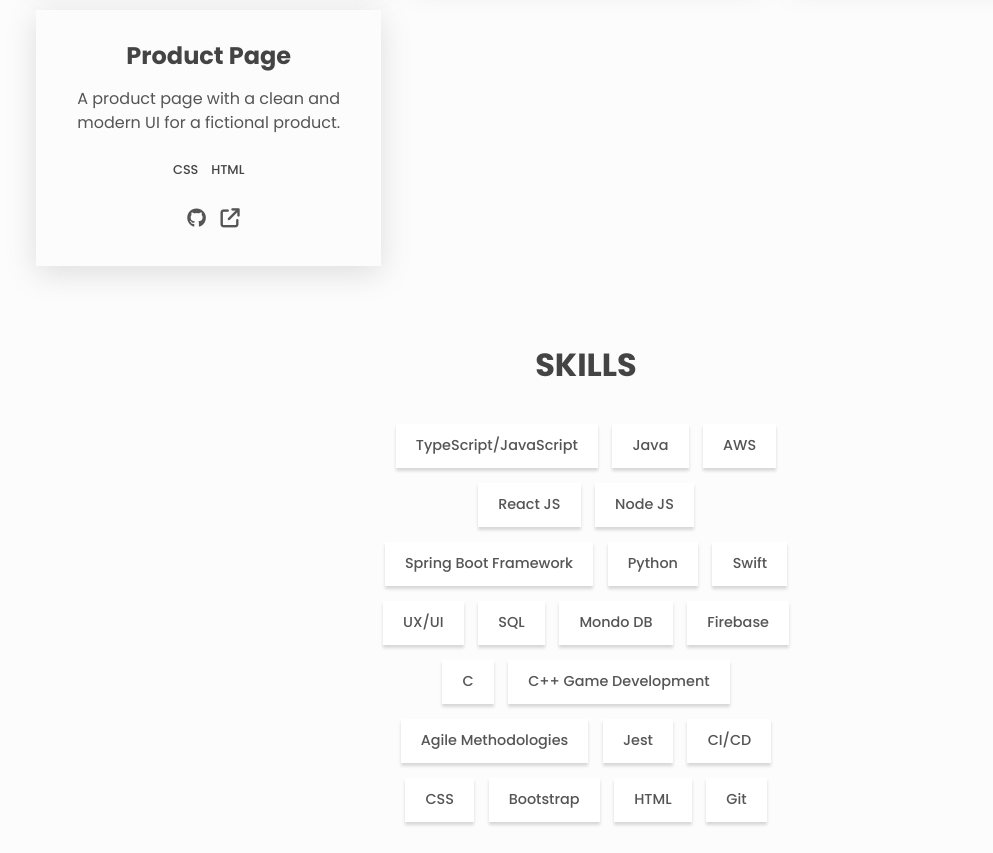
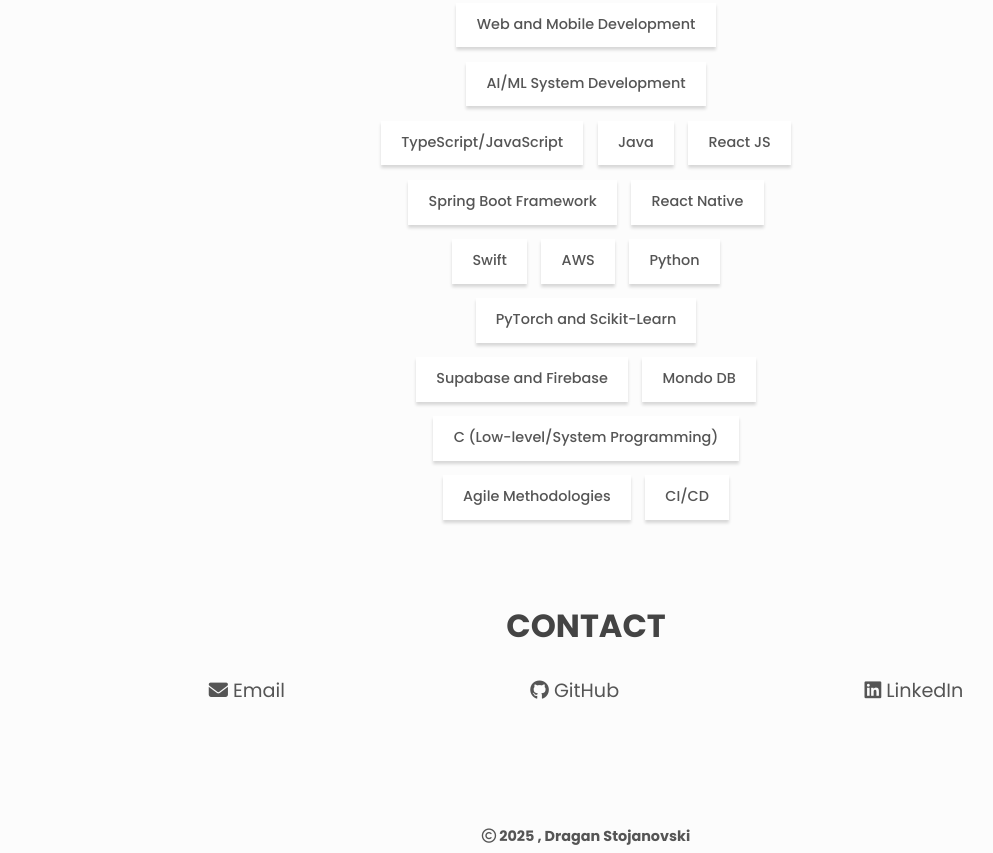
Before and after one commit to Dragan14/Dragan14.github.io, a website: page index.html in a window 1280 px wide. Shown: the part 1170-2023 px from the top of the page, without its empty margins (54-1047 px from the left). Drawn offline with Linux system fonts and the light colour scheme.

Commit message:
updated skills

```diff
--- a/index.html
+++ b/index.html
@@ -167,7 +167,7 @@
             </a>
           </div>
 
-          <div class="project">
+          <!-- <div class="project">
             <h3>Weather App</h3>
             <p class="project__description">
               A dynamic website with a modern design that uses location and
@@ -199,9 +199,9 @@
                 class="fa-solid fa-arrow-up-right-from-square"
               ></i>
             </a>
-          </div>
+          </div> -->
 
-          <div class="project">
+          <!-- <div class="project">
             <h3>Product Page</h3>
             <p class="project__description">
               A product page with a clean and modern UI for a fictional product.
@@ -230,7 +230,7 @@
                 class="fa-solid fa-arrow-up-right-from-square"
               ></i>
             </a>
-          </div>
+          </div> -->
         </div>
       </section>
 
@@ -239,30 +239,35 @@
         <h2 class="section__title">Skills</h2>
         <ul class="skills__list">
           <li class="skills__list-item btn btn--plain">
+            Web and Mobile Development
+          </li>
+          <li class="skills__list-item btn btn--plain">
+            AI/ML System Development
+          </li>
+          <li class="skills__list-item btn btn--plain">
             TypeScript/JavaScript
           </li>
           <li class="skills__list-item btn btn--plain">Java</li>
-          <li class="skills__list-item btn btn--plain">AWS</li>
           <li class="skills__list-item btn btn--plain">React JS</li>
-          <li class="skills__list-item btn btn--plain">Node JS</li>
           <li class="skills__list-item btn btn--plain">
             Spring Boot Framework
           </li>
+          <li class="skills__list-item btn btn--plain">React Native</li>
+          <li class="skills__list-item btn btn--plain">Swift</li>
+          <li class="skills__list-item btn btn--plain">AWS</li>
           <li class="skills__list-item btn btn--plain">Python</li>
-          <li class="skills__list-item btn btn--plain">Swift</li>
-          <li class="skills__list-item btn btn--plain">UX/UI</li>
-          <li class="skills__list-item btn btn--plain">SQL</li>
+          <li class="skills__list-item btn btn--plain">
+            PyTorch and Scikit-Learn
+          </li>
+          <li class="skills__list-item btn btn--plain">
+            Supabase and Firebase
+          </li>
           <li class="skills__list-item btn btn--plain">Mondo DB</li>
-          <li class="skills__list-item btn btn--plain">Firebase</li>
-          <li class="skills__list-item btn btn--plain">C</li>
-          <li class="skills__list-item btn btn--plain">C++ Game Development</li>
+          <li class="skills__list-item btn btn--plain">
+            C (Low-level/System Programming)
+          </li>
           <li class="skills__list-item btn btn--plain">Agile Methodologies</li>
-          <li class="skills__list-item btn btn--plain">Jest</li>
           <li class="skills__list-item btn btn--plain">CI/CD</li>
-          <li class="skills__list-item btn btn--plain">CSS</li>
-          <li class="skills__list-item btn btn--plain">Bootstrap</li>
-          <li class="skills__list-item btn btn--plain">HTML</li>
-          <li class="skills__list-item btn btn--plain">Git</li>
         </ul>
       </section>
 
```
